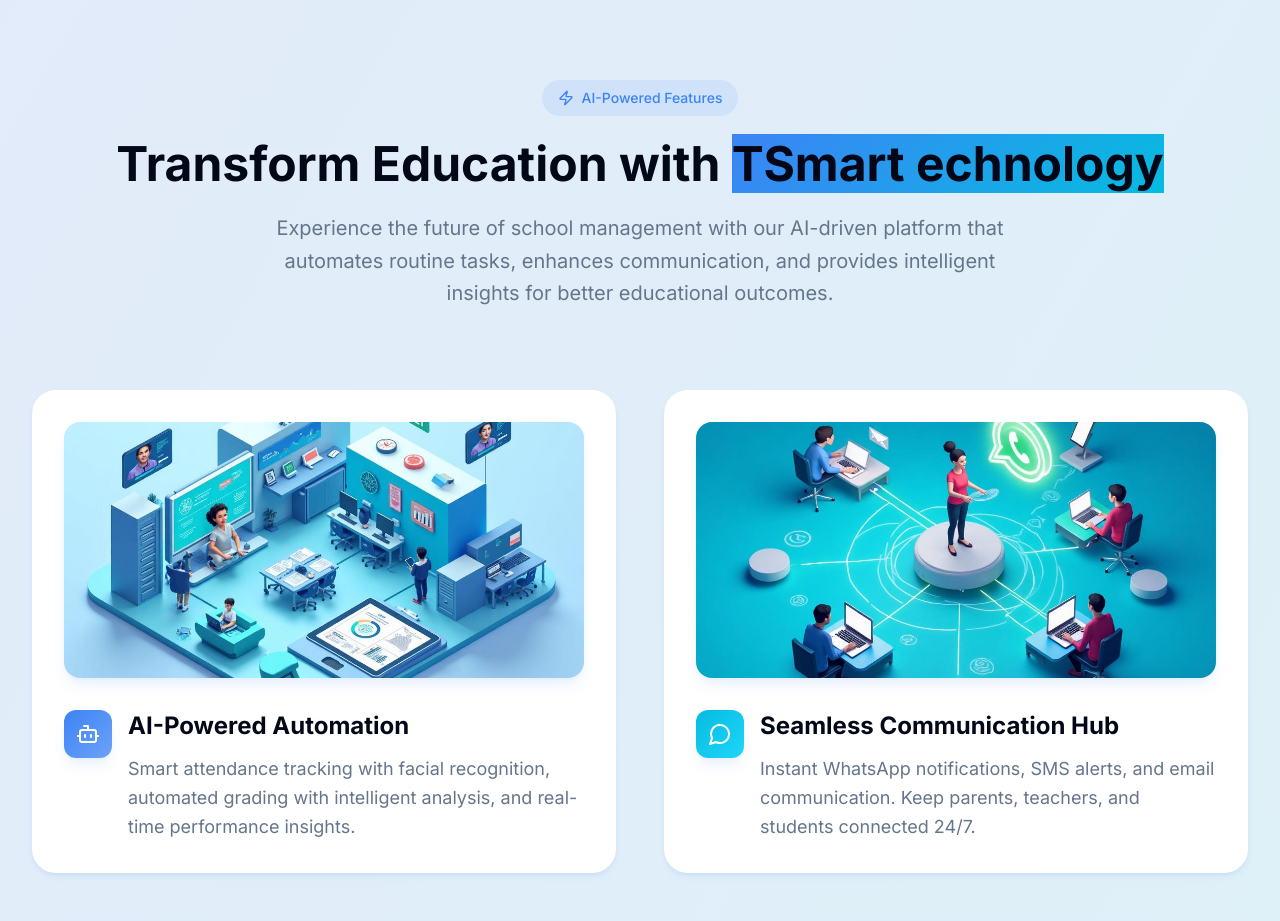
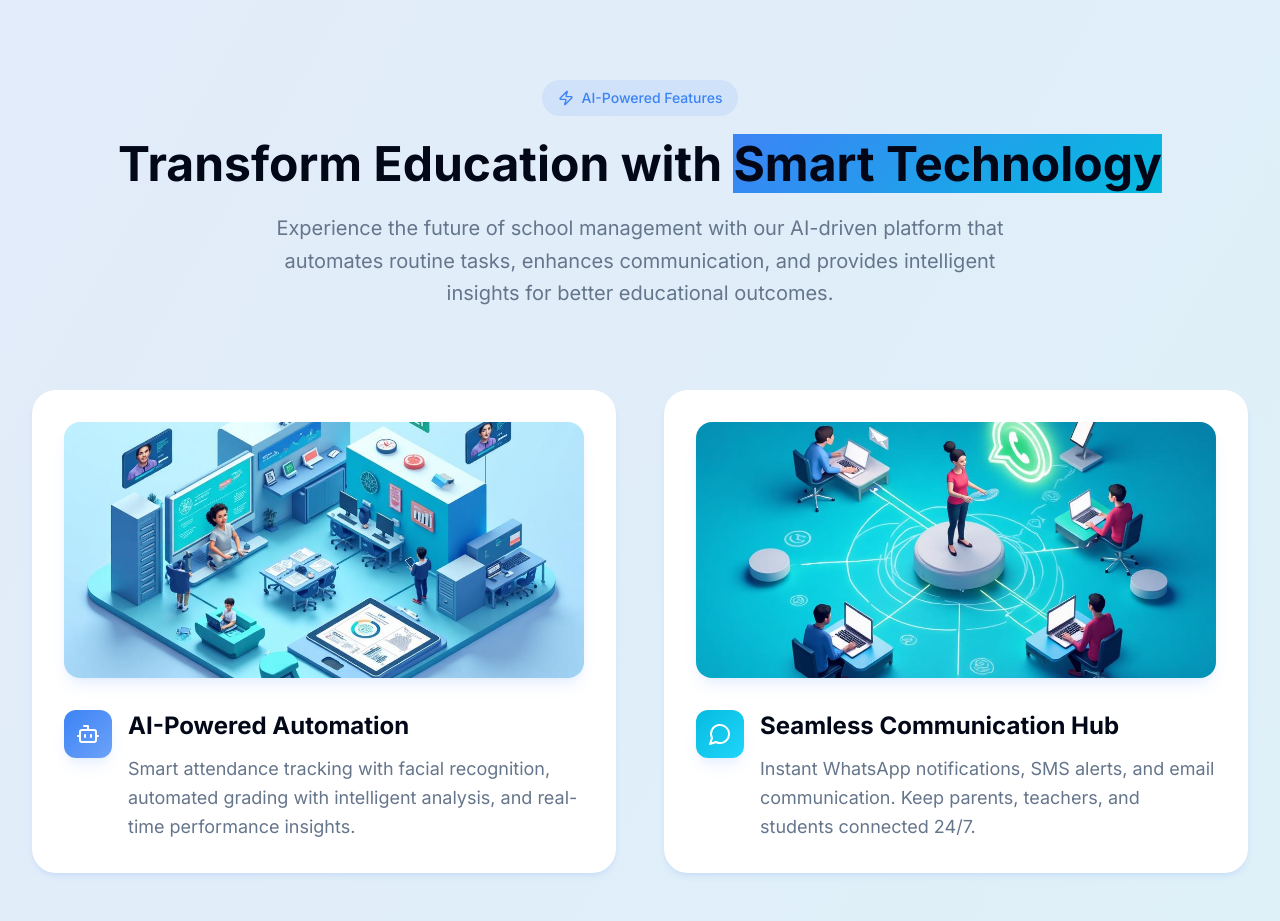
Before and after one commit to suhelp0009/smartclass-ai-launch, a React (Vite) app: page / in a window 1280 px wide. Shown: the part 1380-2301 px from the top of the page. Built offline with nearby package versions, Linux system fonts and the light colour scheme.

Commit message:
Visual edit in Lovable
Edited UI in Lovable

```diff
--- a/src/components/AIFeatures.tsx
+++ b/src/components/AIFeatures.tsx
@@ -44,7 +44,7 @@ const AIFeatures = () => {
           </div>
           <h2 className="text-4xl sm:text-5xl font-bold mb-6">
             Transform Education with{" "}
-            <span className="bg-gradient-hero bg-clip-text text-slate-950">TSmart echnology</span>
+            <span className="bg-gradient-hero bg-clip-text text-slate-950">Smart Technology</span>
           </h2>
           <p className="text-xl text-muted-foreground max-w-3xl mx-auto leading-relaxed">
             Experience the future of school management with our AI-driven platform that automates routine tasks,
```
